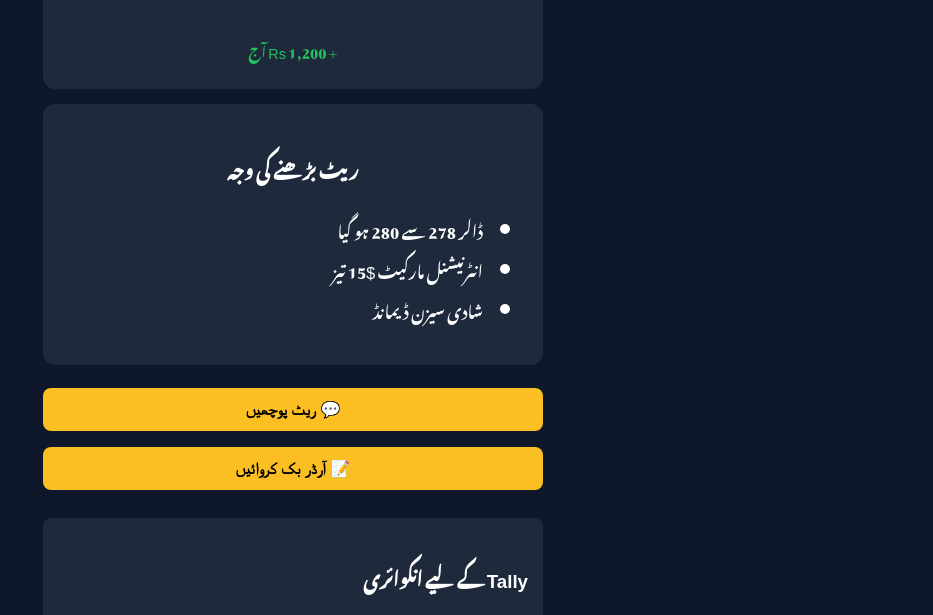
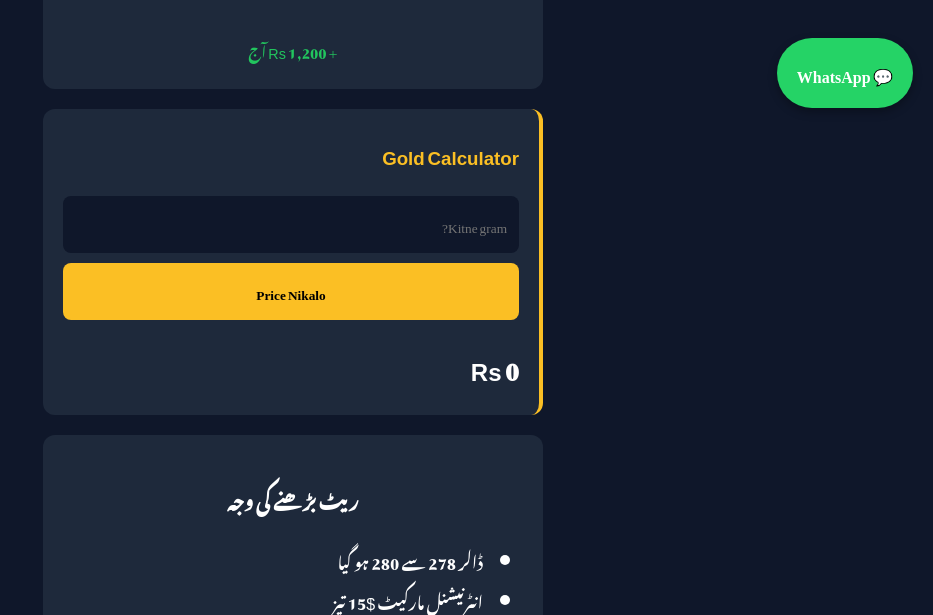
Before and after one commit to rajafahad884/UAE-gold-rwp, a plain HTML site: page index.html in a window 1280 px wide. Shown: the part 672-1287 px from the top of the page, without its empty margins (347-1280 px from the left). Drawn offline with Linux system fonts and the light colour scheme.

Commit message:
Update index.html

```diff
--- a/index.html
+++ b/index.html
@@ -75,6 +75,32 @@
       <span class="change up" id="tola-change">+ Rs 1,200 آج</span>
     </div>
 
+
+<!-- Gold Calculator -->
+<div style="background:#1e293b; padding:20px; border-radius:12px; margin:20px 0; border-right:4px solid #fbbf24;">
+  <h3 style="color:#fbbf24; margin:0 0 10px 0;">Gold Calculator</h3>
+  <input id="grams" type="number" placeholder="Kitne gram?" style="width:100%; padding:12px; margin:10px 0; border-radius:8px; border:none; font-family:'Noto Nastaliq Urdu'; box-sizing:border-box;">
+  <button onclick="calculateGold()" style="width:100%; padding:12px; background:#fbbf24; border:none; border-radius:8px; font-weight:bold; font-family:'Noto Nastaliq Urdu';">Price Nikalo</button>
+  <h2 id="calcResult" style="color:white; margin:15px 0 0 0;">Rs 0</h2>
+</div>
+
+<!-- WhatsApp Button -->
+<a href="https://wa.me/923001234567?text=Salam, UAE Gold ka rate poochna hai"
+   style="position:fixed; bottom:20px; right:20px; background:#25D366; color:white; padding:15px 20px; border-radius:50px; text-decoration:none; font-weight:bold; box-shadow:0 4px 10px rgba(0,0,0,0.3); z-index:999; font-family:'Noto Nastaliq Urdu';">
+   💬 WhatsApp
+</a>
+
+<script>
+function calculateGold() {
+  let rateText = document.getElementById('tola-price').innerText;
+  let tolaRate = parseInt(rateText.replace(/[^0-9]/g,''));
+  let grams = document.getElementById('grams').value;
+  if(!grams) return;
+  let price = Math.round((tolaRate / 11.664) * grams);
+  document.getElementById('calcResult').innerText = 'Rs ' + price.toLocaleString('en-PK');
+}
+</script>
+
     <div class="price-card">
       <h3>ریٹ بڑھنے کی وجہ</h3>
       <ul id="reasons" style="text-align: right;">
```
